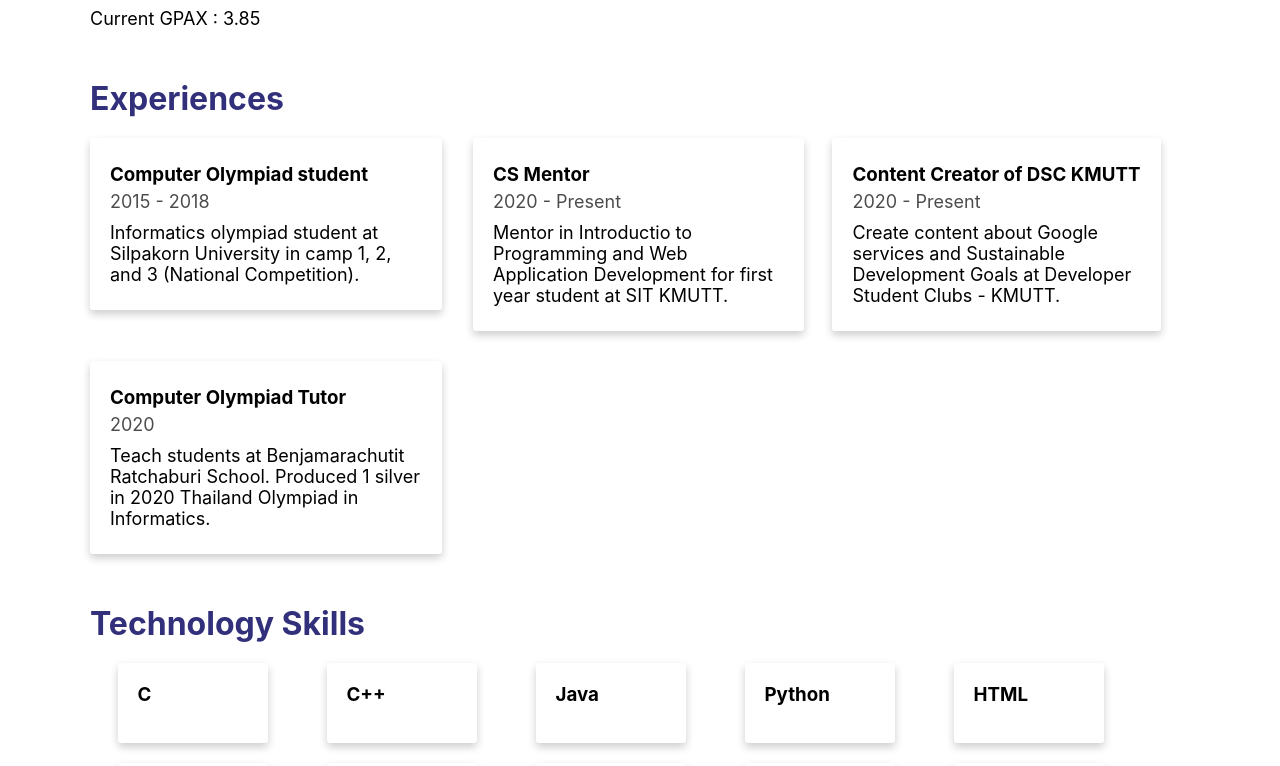
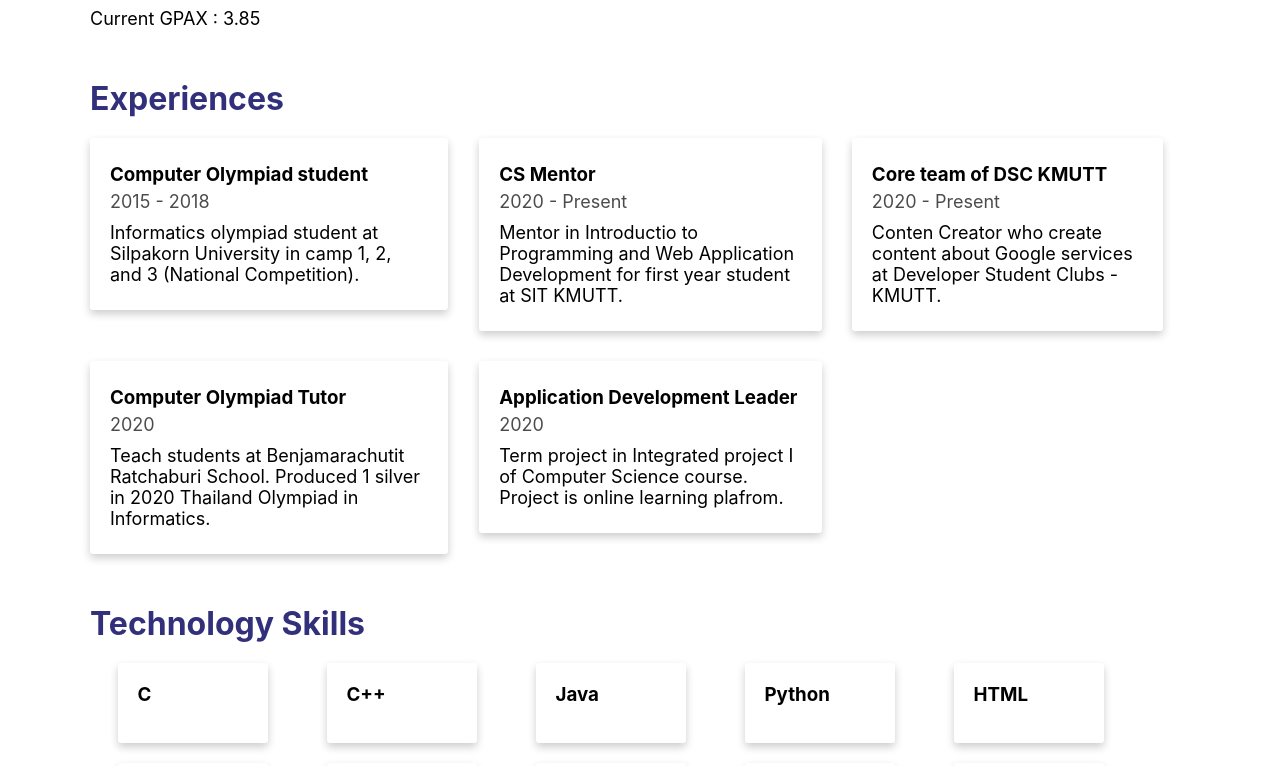
Before and after one commit to boyplus/boyplus.github.io, a Next.js app: page /about in a window 1280 px wide. Shown: the part 605-1371 px from the top of the page. Built offline with nearby package versions, Linux system fonts and the light colour scheme.

Commit message:
[UPDATE] experience

```diff
--- a/components/about/Experiences.js
+++ b/components/about/Experiences.js
@@ -16,16 +16,22 @@ const Experiences = () => {
         "Mentor in Introductio to Programming and Web Application Development for first year student at SIT KMUTT.",
     },
     {
-      title: "Content Creator of DSC KMUTT",
+      title: "Core team of DSC KMUTT",
       year: "2020 - Present",
       description:
-        "Create content about Google services and Sustainable Development Goals at Developer Student Clubs - KMUTT.",
+        "Conten Creator who create content about Google services at Developer Student Clubs - KMUTT.",
     },
     {
       title: "Computer Olympiad Tutor",
       year: "2020",
       description:
         "Teach students at Benjamarachutit Ratchaburi School. Produced 1 silver in 2020 Thailand Olympiad in Informatics.",
+    },
+    {
+      title: "Application Development Leader",
+      year: "2020",
+      description:
+        "Term project in Integrated project I of Computer Science course. Project is online learning plafrom.",
     },
   ];
 
```
